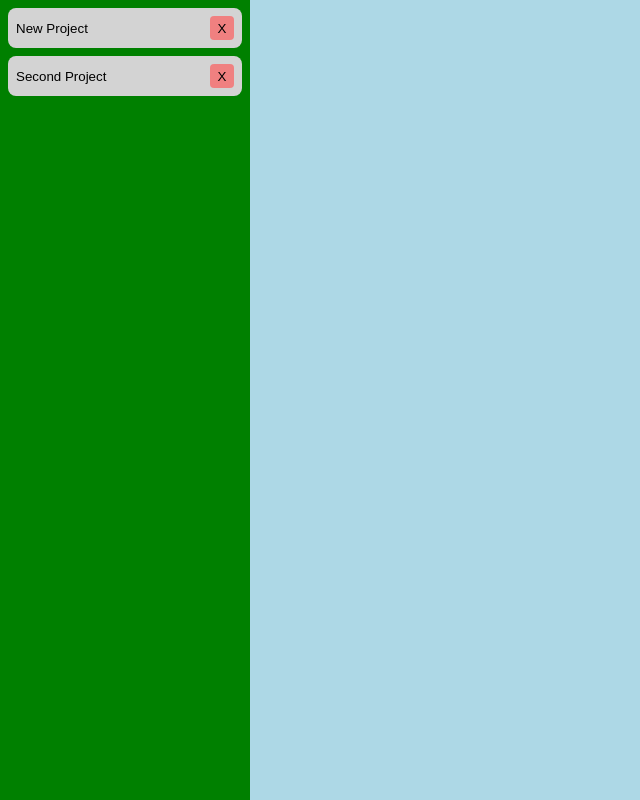
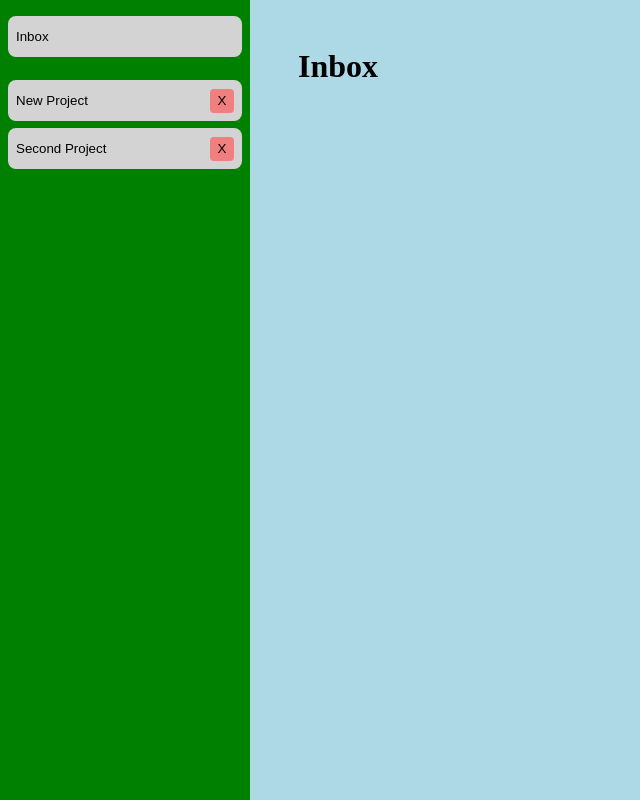
Before and after one commit to A-Shushi/odin-todo, a website built with webpack: page src/template.html in a window 1280 px wide. Shown: the whole page, without its empty margins (0-640 px from the left). Built offline with nearby package versions, Linux system fonts and the light colour scheme.

Commit message:
Create an inbox project item in sidebar that has no delete button

```diff
--- a/src/display.js
+++ b/src/display.js
@@ -4,11 +4,25 @@ function renderSidebar(projectArray) {
     while (sidebarProjects.firstChild) {
         sidebarProjects.removeChild(sidebarProjects.firstChild)
     }
-    for (let i = 0; i < projectArray.length; i++) {
+    const newListItem = document.createElement("li");
+    newListItem.id = "inbox-list-item"
+
+    const projectButton = document.createElement("button");
+    projectButton.id = "inbox-list-button";
+    projectButton.textContent = projectArray[0].name;
+    projectButton.addEventListener("click", (event) => {
+        console.log(event)
+        console.log("Inbox")
+    })
+    newListItem.appendChild(projectButton)
+
+    sidebarProjects.appendChild(newListItem)
+    for (let i = 1; i < projectArray.length; i++) {
         const newListItem = document.createElement("li");
+        newListItem.className = "project-list-item"
 
         const projectButton = document.createElement("button");
-        projectButton.className = "project-list-item";
+        projectButton.className = "project-list-button";
         projectButton.textContent = projectArray[i].name;
         projectButton.addEventListener("click", (event) => {
             console.log(event)
--- a/src/index.js
+++ b/src/index.js
@@ -5,13 +5,18 @@ import * as display from "./display.js"
 import {projectArray} from "./projectStorage.js";
 
 // Create New Project
+projectStorage.createProject("Inbox")
 projectStorage.createProject("New Project")
 projectStorage.createProject("Second Project")
 
 // Create new note and append to storage
-createTodo(0, "Title", "Description", "DueDate", "Priority")
+createTodo(0, "Index Title", "Description", "DueDate", "Priority")
+createTodo(1, "First Title", "Description", "DueDate", "Priority")
+createTodo(2, "First Title", "Description", "DueDate", "Priority")
 
 console.log(projectStorage.projectArray)
 console.log(projectStorage.projectArray[0].todoArray)
+console.log(projectStorage.projectArray[1].todoArray)
+console.log(projectStorage.projectArray[2].todoArray)
 
 display.renderSidebar(projectStorage.projectArray)
--- a/src/styles.css
+++ b/src/styles.css
@@ -20,22 +20,35 @@ li {
 }
 
 #project-list {
-    padding: 0.5rem;
+    padding: 1rem 0.5rem;
     display: flex;
     flex-direction: column;
     gap: 0.5rem;
 }
 
-#project-list > li {
+#inbox-list-item {
+    margin-bottom: 1rem;
+}
+
+.project-list-item {
     display: flex;
     justify-content: space-between;
     align-items: center;
-    width: 100%;
     padding: 0.5rem;
     border-radius: 8px;
 }
 
-.project-list-item {
+#inbox-list-button {
+    flex: 1;
+    width: 100%;
+    border-radius: 8px;
+    text-align: start;
+    border: none;
+    background-color: lightgrey;
+    padding: 0.8rem 0.5rem;
+}
+
+.project-list-button {
     flex: 1;
     padding: 0.8rem 2rem 0.8rem 0.5rem;
     margin: -0.8rem -2rem -0.8rem -0.5rem;
@@ -45,7 +58,8 @@ li {
     background-color: lightgrey;
 }
 
-.project-list-item:hover {
+.project-list-button:hover,
+#inbox-list-button:hover {
     background-color: grey;
 }
 
--- a/src/template.html
+++ b/src/template.html
@@ -12,7 +12,9 @@
         <div id="sidebar">
             <ul id="project-list"></ul>
         </div>
-        <div class="project-container"></div>
+        <div class="project-container">
+            <h1>Inbox</h1>
+        </div>
     </div>
 </body>
 </html>
```
